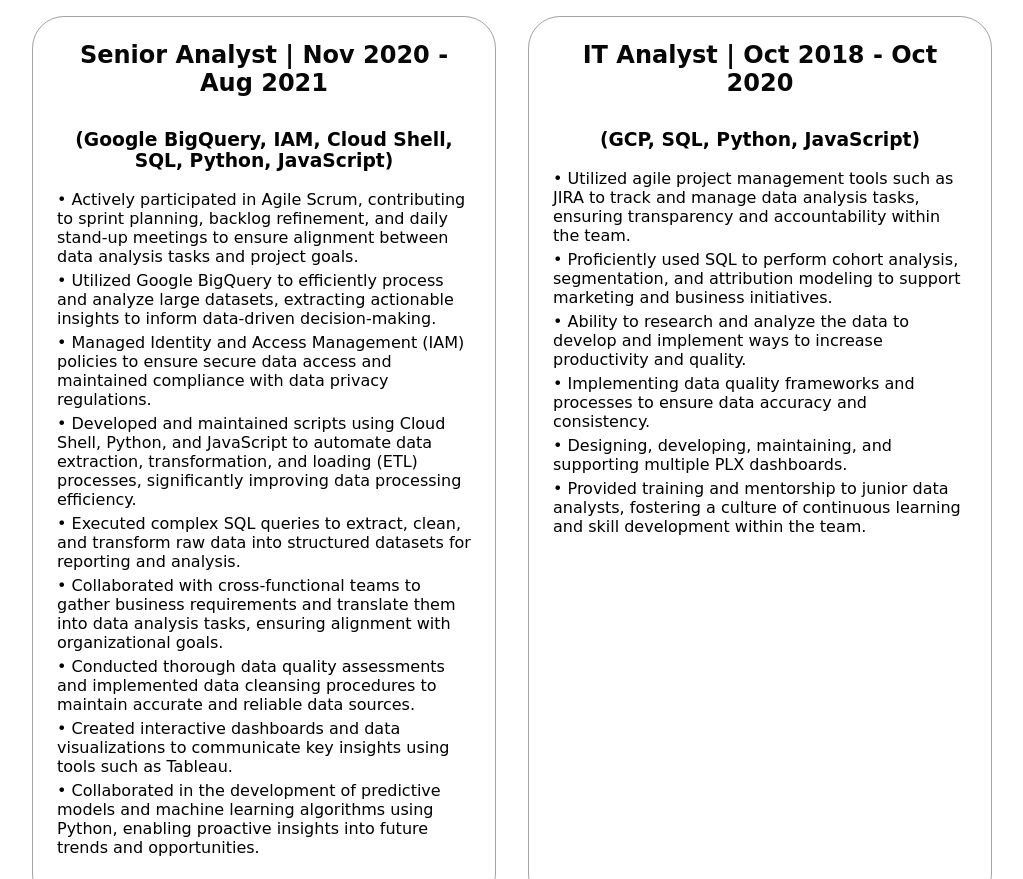
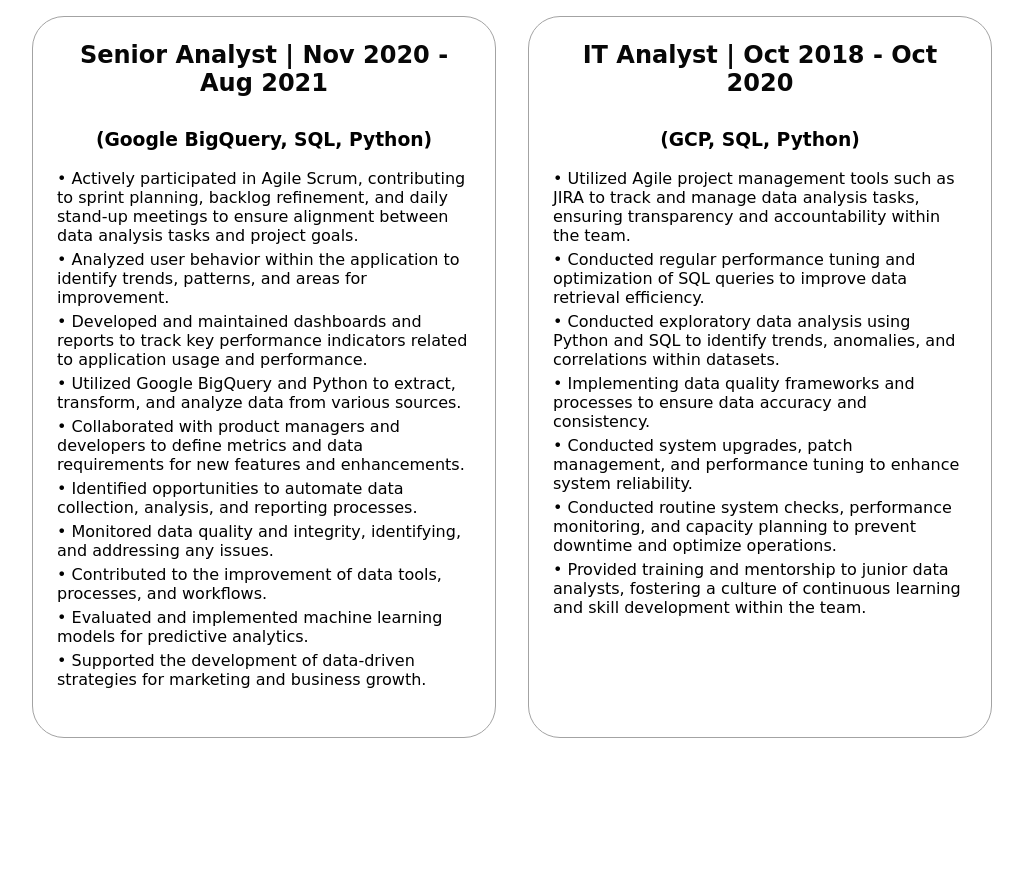
Before and after one commit to rajkumarmaddoju03/rajkumarmaddoju03.github.io, a plain HTML site: page index.html in a window 1280 px wide. Shown: the part 2660-3539 px from the top of the page, without its empty margins (128-1151 px from the left). Drawn offline with Linux system fonts and the light colour scheme; a web font is replaced by a local one.

Commit message:
Update index.html

```diff
--- a/index.html
+++ b/index.html
@@ -213,20 +213,21 @@
         <div class="about-containers">
           <div class="details-container">
             <h2 class="experience-sub-title">Senior Analyst | Nov 2020 - Aug 2021</h2>
-            <h3>(Google BigQuery, IAM, Cloud Shell, SQL, Python, JavaScript)</h3>
+            <h3>(Google BigQuery, SQL, Python)</h3>
             <br>
             <div class="article-container">
               <article>
                 <ul class="roles-responsibilities">
                   <li>• Actively participated in Agile Scrum, contributing to sprint planning, backlog refinement, and daily stand-up meetings to ensure alignment between data analysis tasks and project goals.</li>
-                  <li>•	Utilized Google BigQuery to efficiently process and analyze large datasets, extracting actionable insights to inform data-driven decision-making.</li>
-                  <li>•	Managed Identity and Access Management (IAM) policies to ensure secure data access and maintained compliance with data privacy regulations.</li>
-                  <li>•	Developed and maintained scripts using Cloud Shell, Python, and JavaScript to automate data extraction, transformation, and loading (ETL) processes, significantly improving data processing efficiency.</li>
-                  <li>•	Executed complex SQL queries to extract, clean, and transform raw data into structured datasets for reporting and analysis.</li>
-                  <li>•	Collaborated with cross-functional teams to gather business requirements and translate them into data analysis tasks, ensuring alignment with organizational goals.</li>
-                  <li>•	Conducted thorough data quality assessments and implemented data cleansing procedures to maintain accurate and reliable data sources.</li>
-                  <li>•	Created interactive dashboards and data visualizations to communicate key insights using tools such as Tableau.</li>
-                  <li>•	Collaborated in the development of predictive models and machine learning algorithms using Python, enabling proactive insights into future trends and opportunities.</li>
+                  <li>•	Analyzed user behavior within the application to identify trends, patterns, and areas for improvement.</li>
+                  <li>•	Developed and maintained dashboards and reports to track key performance indicators related to application usage and performance.</li>
+                  <li>•	Utilized Google BigQuery and Python to extract, transform, and analyze data from various sources.</li>
+                  <li>•	Collaborated with product managers and developers to define metrics and data requirements for new features and enhancements.</li>
+                  <li>•	Identified opportunities to automate data collection, analysis, and reporting processes.</li>
+                  <li>•	Monitored data quality and integrity, identifying, and addressing any issues.</li>
+                  <li>•	Contributed to the improvement of data tools, processes, and workflows.</li>
+                  <li>•	Evaluated and implemented machine learning models for predictive analytics.</li>
+                  <li>•	Supported the development of data-driven strategies for marketing and business growth.</li>
                 </ul>
                 <br>
               </article>
@@ -234,15 +235,16 @@
           </div>
           <div class="details-container">
             <h2 class="experience-sub-title">IT Analyst | Oct 2018 - Oct 2020</h2>
-            <h3>(GCP, SQL, Python, JavaScript)</h3>
+            <h3>(GCP, SQL, Python)</h3>
             <br>
             <div class="article-container">
             <ul class="roles-responsibilities">
-              <li>•	Utilized agile project management tools such as JIRA to track and manage data analysis tasks, ensuring transparency and accountability within the team.</li>
-              <li>•	Proficiently used SQL to perform cohort analysis, segmentation, and attribution modeling to support marketing and business initiatives.</li>
-              <li>•	Ability to research and analyze the data to develop and implement ways to increase productivity and quality.</li>
+              <li>•	Utilized Agile project management tools such as JIRA to track and manage data analysis tasks, ensuring transparency and accountability within the team.</li>
+              <li>•	Conducted regular performance tuning and optimization of SQL queries to improve data retrieval efficiency.</li>
+              <li>•	Conducted exploratory data analysis using Python and SQL to identify trends, anomalies, and correlations within datasets.</li>
               <li>•	Implementing data quality frameworks and processes to ensure data accuracy and consistency.</li>
-              <li>•	Designing, developing, maintaining, and supporting multiple PLX dashboards.</li>
+              <li>•	Conducted system upgrades, patch management, and performance tuning to enhance system reliability.</li>
+              <li>•	Conducted routine system checks, performance monitoring, and capacity planning to prevent downtime and optimize operations.</li>
               <li>•	Provided training and mentorship to junior data analysts, fostering a culture of continuous learning and skill development within the team.</li>
             </ul>
             <br>
```
